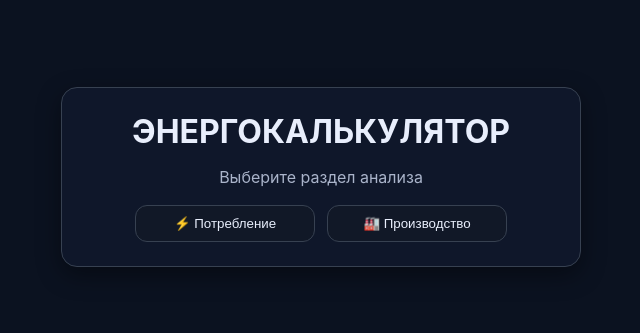
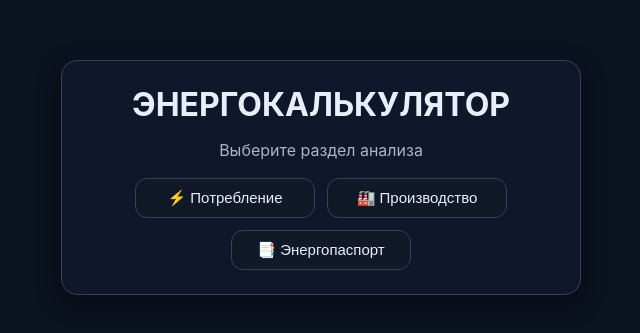
Before and after one commit to jnruslan-bot/energy-calculator, a React (Vite) app: page / in a window 1280 px wide. Shown: the part 223-556 px from the top of the page, without its empty margins (319-959 px from the left). Built offline with nearby package versions, Linux system fonts and the light colour scheme; the HTML template or start-up script is replaced by a standard one.

Commit message:
hore: локальные правки перед rebase
ore: resolve merge conflict in vite.config.js

```diff
--- a/index.html
+++ b/index.html
@@ -8,6 +8,6 @@
   </head>
   <body>
     <div id="root"></div>
-    <script type="module" src="/src/main.jsx"></script>
+    <script type="module" src="./src/main.jsx"></script>
   </body>
 </html>
--- a/src/App.jsx
+++ b/src/App.jsx
@@ -2,9 +2,9 @@
 import React, { useState } from "react";
 import Consumption from "./pages/Consumption.jsx";
 import Production from "./pages/Production.jsx";
+import EnergyPassport from "./pages/EnergyPassport.jsx";
 
 export default function App() {
-  // стартуем с меню
   const [page, setPage] = useState("menu");
 
   // экраны разделов
@@ -14,6 +14,22 @@ export default function App() {
   if (page === "production") {
     return <Production onBack={() => setPage("menu")} />;
   }
+  if (page === "passport") {
+    return <EnergyPassport onBack={() => setPage("menu")} />;
+  }
+
+  // общий стиль для кнопок меню
+  const btnStyle = {
+    padding: "10px 16px",
+    borderRadius: 12,
+    border: "1px solid #374151",
+    background: "#111827",
+    color: "#e8eefc",
+    cursor: "pointer",
+    minWidth: 180,
+    fontSize: 15,
+    fontWeight: 500,
+  };
 
   // стартовое меню
   return (
@@ -43,35 +59,17 @@ export default function App() {
           Выберите раздел анализа
         </p>
 
-        <div style={{ display: "flex", gap: 12, justifyContent: "center" }}>
-          <button
-            onClick={() => setPage("consumption")}
-            style={{
-              padding: "10px 16px",
-              borderRadius: 12,
-              border: "1px solid #374151",
-              background: "#111827",
-              color: "#e8eefc",
-              cursor: "pointer",
-              minWidth: 180,
-            }}
-          >
+        <div style={{ display: "flex", gap: 12, justifyContent: "center", flexWrap: "wrap" }}>
+          <button onClick={() => setPage("consumption")} style={btnStyle}>
             ⚡ Потребление
           </button>
 
-          <button
-            onClick={() => setPage("production")}
-            style={{
-              padding: "10px 16px",
-              borderRadius: 12,
-              border: "1px solid #374151",
-              background: "#111827",
-              color: "#e8eefc",
-              cursor: "pointer",
-              minWidth: 180,
-            }}
-          >
+          <button onClick={() => setPage("production")} style={btnStyle}>
             🏭 Производство
+          </button>
+
+          <button onClick={() => setPage("passport")} style={btnStyle}>
+            📑 Энергопаспорт
           </button>
         </div>
       </div>
--- a/vite.config.js
+++ b/vite.config.js
@@ -2,10 +2,52 @@
 import { defineConfig } from "vite";
 import react from "@vitejs/plugin-react";
 
+<<<<<<< HEAD
+=======
+// Плагин: убираем '?v=123...' из кода/HTML, и главное — из ИМЕН ФАЙЛОВ в бандле.
+const stripVersionQuery = {
+  name: "strip-version-query",
+  enforce: "post",
+
+  // чистим любые вхождения в исходниках
+  transform(code) {
+    return code.replace(/\?v=\d+/g, "");
+  },
+
+  // чистим index.html
+  transformIndexHtml(html) {
+    return html.replace(/\?v=\d+/g, "");
+  },
+
+  // самое важное: переименовываем ассеты/чанки, если в имени затесался '?v='
+  generateBundle(_options, bundle) {
+    for (const [oldName, chunk] of Object.entries(bundle)) {
+      const newName = oldName.replace(/\?v=\d+/g, "");
+      if (newName !== oldName) {
+        // правим имя файла (fileName) и переносим в bundle под новым ключом
+        chunk.fileName = chunk.fileName.replace(/\?v=\d+/g, "");
+        // на всякий случай чистим содержимое
+        if (typeof chunk.code === "string") chunk.code = chunk.code.replace(/\?v=\d+/g, "");
+        if (typeof chunk.source === "string") chunk.source = chunk.source.replace(/\?v=\d+/g, "");
+
+        bundle[newName] = chunk;
+        delete bundle[oldName];
+      } else {
+        // даже если имя нормальное — подчистим содержимое
+        if (typeof chunk.code === "string") chunk.code = chunk.code.replace(/\?v=\d+/g, "");
+        if (typeof chunk.source === "string") chunk.source = chunk.source.replace(/\?v=\d+/g, "");
+      }
+    }
+  },
+};
+
+>>>>>>> 1241b97 (chore: локальные правки перед rebase)
 export default defineConfig({
+  // для GitHub Pages (имя репозитория)
   base: "/energy-calculator/",
-  plugins: [react()],
+  plugins: [react(), stripVersionQuery],
   build: {
+    sourcemap: false,
     rollupOptions: {
       output: {
         entryFileNames: "assets/[name]-[hash].js",
```
